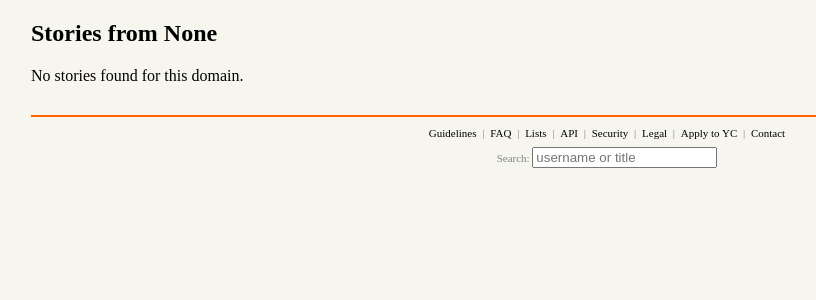
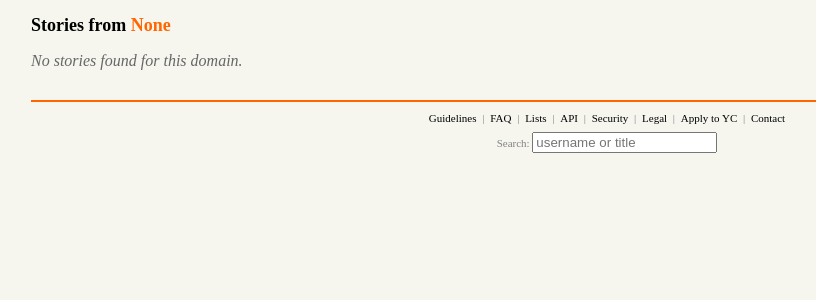
Before and after one commit to younus3443/Hacker_News_clone, a Django app: page /domain/ in a window 1280 px wide. Shown: the part 40-340 px from the top of the page, without its empty margins (33-849 px from the left). Run offline with Django 5.2, Linux system fonts and the light colour scheme; data that the repository does not hold is empty.

Commit message:
Update styles for news titles and domain pages
Removed text decoration from news titles and added styles for domain pages.

```diff
--- a/Hackernews/core/static/css/style.css
+++ b/Hackernews/core/static/css/style.css
@@ -217,13 +217,9 @@ body {
 .news-title {
   font-size: 14px;
   color: #000;
-  text-decoration: none;
   display: inline;
 }
 
-.news-title:hover {
-  text-decoration: underline;
-}
 
 .domain {
   color: #828282;
@@ -496,3 +492,37 @@ form textarea{
 .news-meta a:hover {
   text-decoration: underline;
 }
+* domain_page */
+
+.domain-page {
+  max-width: 800px;
+  margin: 20px auto;
+
+}
+
+.domain-heading {
+  font-size: 18px;
+  margin-bottom: 15px;
+}
+
+.domain-name {
+  color: #ff6600;
+}
+
+.submission-list {
+  padding-left: 20px;
+}
+
+.news-item {
+  margin-bottom: 12px;
+}
+
+.news-meta {
+  color: #828282;
+  font-size: 11px;
+}
+
+.empty-message {
+  color: #666;
+  font-style: italic;
+}
```
